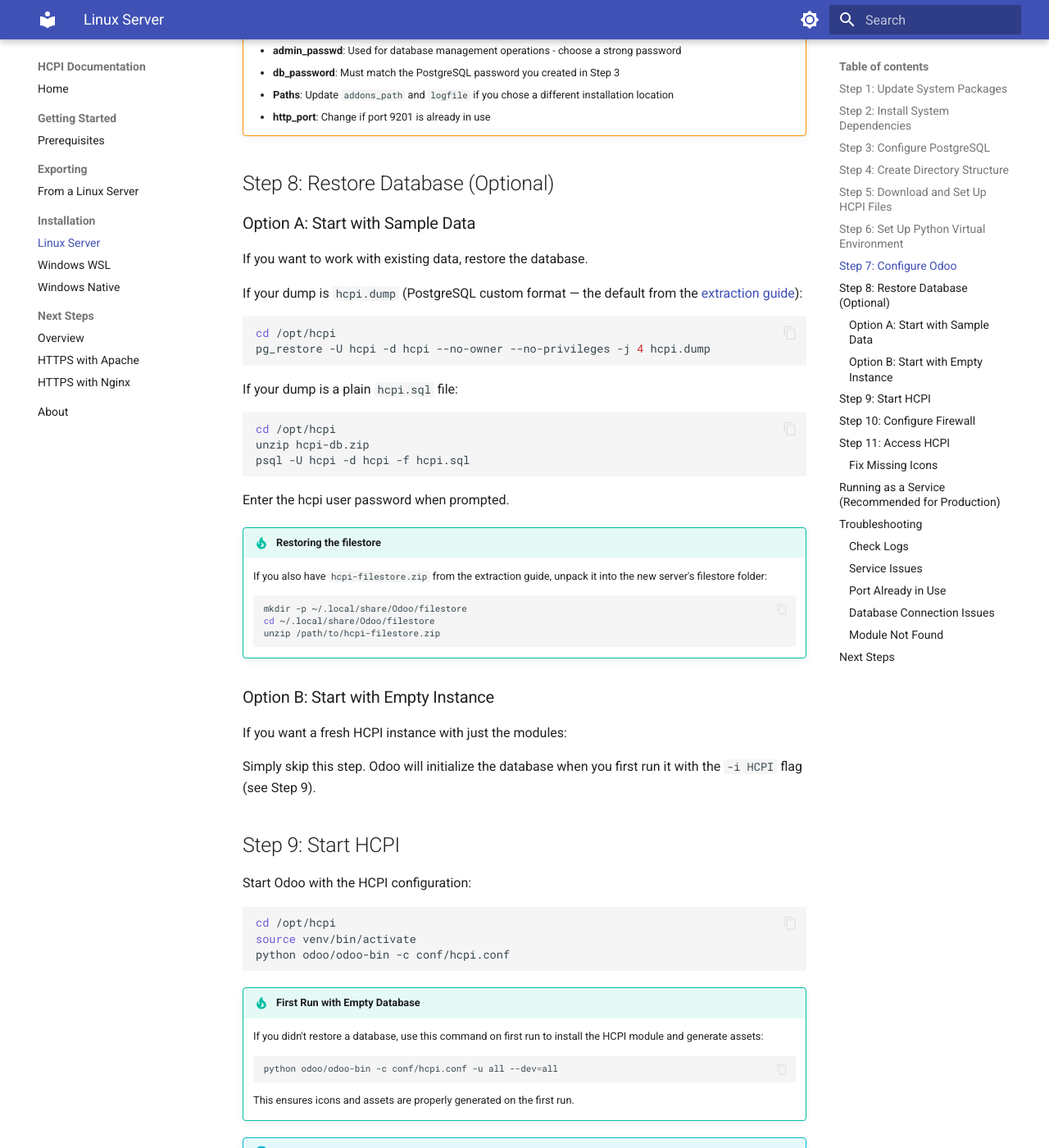
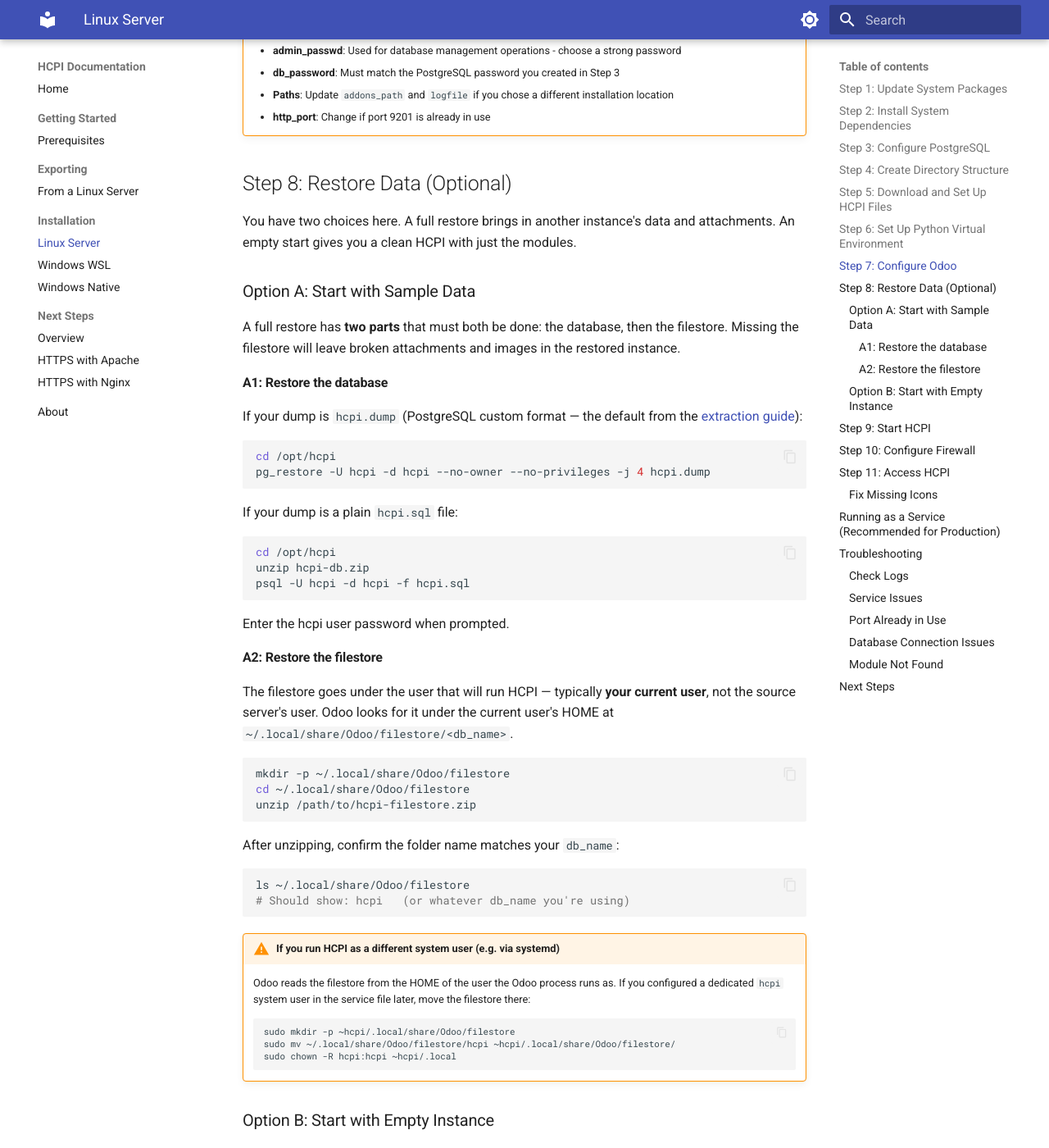
Before and after one commit to kanyeceejayA/hcpi-docs, an MkDocs documentation site: the page built from docs/installation/linux.md, in a window 1280 px wide and 1400 px high, scrolled down 2846 px. Shown: the whole window at 82% size. Built offline with MkDocs 1.6.1 and Material for MkDocs 9.7.7, drawn with Linux system fonts in a browser that asks for light colours; some of the changed text lies outside the part shown.

Commit message:
Update installation and extraction documentation for clarity on data restoration options

````diff
--- a/docs/extraction/linux-export.md
+++ b/docs/extraction/linux-export.md
@@ -151,6 +151,9 @@
 
 The `chmod 777` is important: in Step 5 the `postgres` system user needs to write into this folder, and it's a different user than you.
 
+!!! info "Only want the code, not the data?"
+    If your goal is a clean install with this country's HCPI modules but **no existing data**, you can skip Steps 5 and 7 (database and filestore). Just run Step 6 to get `hcpi-files.zip`, then follow your target machine's installation guide and pick "Start with Empty Instance" in the Restore step. Odoo will create a fresh database the first time it runs.
+
 ## Step 5: Export the database
 
 **What this step does:** Produces a single compressed database dump file in PostgreSQL's "custom" format. It's smaller and faster to restore than a plain SQL file, and works across operating systems.
@@ -190,28 +193,60 @@
 
 ## Step 7: Export the filestore
 
-**What this step does:** Packages the folder where Odoo stores uploaded attachments (images, PDFs, etc.). Without this, your restored instance would be missing files that the database references.
+**What this step does:** Packages the folder where Odoo stores uploaded attachments (images, PDFs, etc.). The database holds references to these files but not the files themselves — **without this step, attachments and images in your restored instance will be broken**.
 
-The filestore lives in the run user's home folder:
+### Find the filestore
+
+The filestore lives under the run user's HOME directory — but on some servers HOME is `/home/hcpi`, on others it's `/opt/hcpi`, etc. Ask the system directly instead of guessing:
 
 ```bash
-FILESTORE=/home/$RUN_USER/.local/share/Odoo/filestore/$DB_NAME
+RUN_USER_HOME=$(getent passwd $RUN_USER | cut -d: -f6)
+FILESTORE_PARENT=$RUN_USER_HOME/.local/share/Odoo/filestore
+FILESTORE=$FILESTORE_PARENT/$DB_NAME
+
+echo "Looking for filestore at: $FILESTORE"
 sudo ls $FILESTORE
 ```
 
-If that lists files, zip it:
+You should see a bunch of two-character folders (`01`, `02`, `03`, ... plus a `checklist` file). That's the filestore.
+
+??? note "Didn't find it there?"
+    The server may have overridden the default location. Try these in order:
+
+    1. **Check the config for a `data_dir` line:**
+
+        ```bash
+        sudo grep -E '^\s*data_dir' /opt/hcpi/conf/hcpi.conf
+        ```
+
+        If it prints something, the filestore is at `<data_dir>/filestore/$DB_NAME`.
+
+    2. **Search the filesystem:**
+
+        ```bash
+        sudo find / -type d -name filestore 2>/dev/null
+        ```
+
+        You may see several results (e.g. older Odoo installs). Pick the one that contains a subfolder matching your `$DB_NAME`. Then set the path manually:
+
+        ```bash
+        FILESTORE_PARENT=/the/path/you/found
+        FILESTORE=$FILESTORE_PARENT/$DB_NAME
+        ```
+
+### Zip it
+
+Once `sudo ls $FILESTORE` confirms the right folder, zip it:
 
 ```bash
-cd /home/$RUN_USER/.local/share/Odoo/filestore
-sudo zip -r $STAGING/hcpi-filestore.zip $DB_NAME
+sudo zip -r $STAGING/hcpi-filestore.zip $FILESTORE_PARENT/ $DB_NAME
 ```
 
-!!! info "No filestore folder?"
-    Some servers store it elsewhere. Check the config for a `data_dir = ...` line. If there isn't one, search:
+Check the result:
 
-    ```bash
-    sudo find / -type d -name filestore 2>/dev/null
-    ```
+```bash
+ls -lh $STAGING/hcpi-filestore.zip
+```
 
 ## Step 8: Make the files readable by your SSH user
 
@@ -220,7 +255,7 @@
 Replace `youruser` with your actual SSH username (the one you used in Step 1):
 
 ```bash
-sudo chown youruser:youruser $STAGING/*
+sudo chown $USER:$USER $STAGING/*
 ls -lh $STAGING
 ```
 
--- a/docs/installation/linux.md
+++ b/docs/installation/linux.md
@@ -130,11 +130,15 @@
     - **Paths**: Update `addons_path` and `logfile` if you chose a different installation location
     - **http_port**: Change if port 9201 is already in use
 
-## Step 8: Restore Database (Optional)
+## Step 8: Restore Data (Optional)
+
+You have two choices here. A full restore brings in another instance's data and attachments. An empty start gives you a clean HCPI with just the modules.
 
 ### Option A: Start with Sample Data
 
-If you want to work with existing data, restore the database.
+A full restore has **two parts** that must both be done: the database, then the filestore. Missing the filestore will leave broken attachments and images in the restored instance.
+
+#### A1: Restore the database
 
 If your dump is `hcpi.dump` (PostgreSQL custom format — the default from the [extraction guide](../extraction/linux-export.md)):
 
@@ -153,20 +157,35 @@
 
 Enter the hcpi user password when prompted.
 
-!!! tip "Restoring the filestore"
-    If you also have `hcpi-filestore.zip` from the extraction guide, unpack it into the new server's filestore folder:
+#### A2: Restore the filestore
+
+The filestore goes under the user that will run HCPI — typically **your current user**, not the source server's user. Odoo looks for it under the current user's HOME at `~/.local/share/Odoo/filestore/<db_name>`.
+
+```bash
+mkdir -p ~/.local/share/Odoo/filestore
+cd ~/.local/share/Odoo/filestore
+unzip /path/to/hcpi-filestore.zip
+```
+
+After unzipping, confirm the folder name matches your `db_name`:
+
+```bash
+ls ~/.local/share/Odoo/filestore
+# Should show: hcpi   (or whatever db_name you're using)
+```
+
+!!! warning "If you run HCPI as a different system user (e.g. via systemd)"
+    Odoo reads the filestore from the HOME of the user the Odoo process runs as. If you configured a dedicated `hcpi` system user in the service file later, move the filestore there:
 
     ```bash
-    mkdir -p ~/.local/share/Odoo/filestore
-    cd ~/.local/share/Odoo/filestore
-    unzip /path/to/hcpi-filestore.zip
+    sudo mkdir -p ~hcpi/.local/share/Odoo/filestore
+    sudo mv ~/.local/share/Odoo/filestore/hcpi ~hcpi/.local/share/Odoo/filestore/
+    sudo chown -R hcpi:hcpi ~hcpi/.local
     ```
 
 ### Option B: Start with Empty Instance
 
-If you want a fresh HCPI instance with just the modules:
-
-Simply skip this step. Odoo will initialize the database when you first run it with the `-i HCPI` flag (see Step 9).
+If you want a fresh HCPI instance with just the modules, skip this step entirely — no database restore, no filestore. Odoo will initialize an empty database when you first run it with the `-i HCPI` flag (see Step 9).
 
 ## Step 9: Start HCPI
 
````
Also changed, not shown: docs/getting-started/prerequisites.md (+6 -1 lines), docs/installation/windows-native.md (+35 -4 lines), docs/installation/windows-wsl.md (+25 -10 lines).
